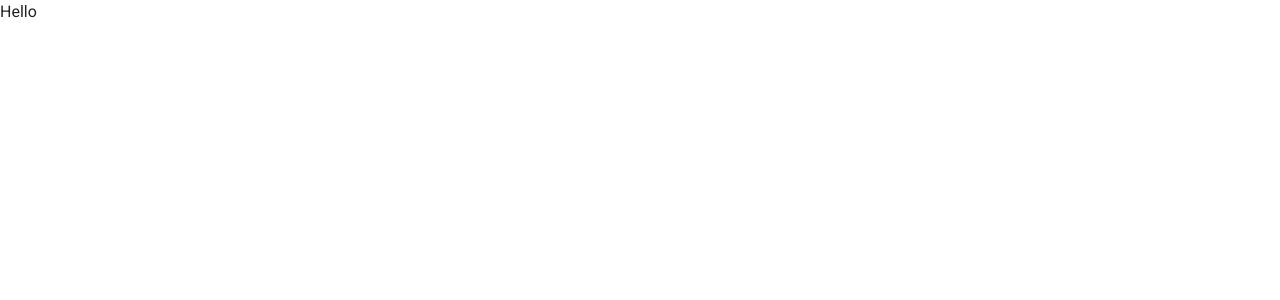
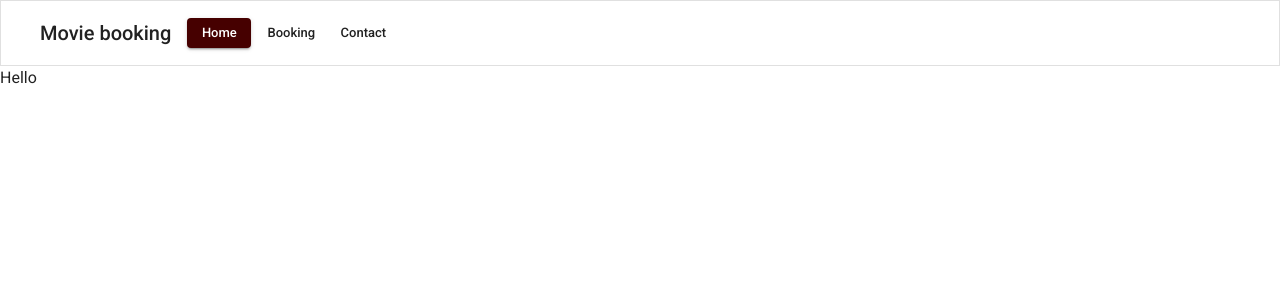
Before and after one commit to nainghtetlinn/movie-booking, a Next.js app: page / in a window 1280 px wide. Shown: the top 300 px of the page. Built offline with nearby package versions, Linux system fonts and the light colour scheme.

Commit message:
create navbar

```diff
--- /dev/null
+++ b/app/Navbar.tsx
@@ -0,0 +1,142 @@
+'use client'
+
+import MenuIcon from '@mui/icons-material/Menu'
+import CloseIcon from '@mui/icons-material/Close'
+import {
+  AppBar,
+  Toolbar,
+  Container,
+  Stack,
+  Typography,
+  IconButton,
+  Button,
+  List,
+  ListItem,
+  ListItemText,
+  ListItemButton,
+  Drawer,
+} from '@mui/material'
+import { useRouter, usePathname } from 'next/navigation'
+import { useState } from 'react'
+
+const Navbar = () => {
+  return (
+    <AppBar
+      position='relative'
+      color='transparent'
+      variant='outlined'
+      elevation={0}
+    >
+      <Toolbar>
+        <Container disableGutters maxWidth='lg'>
+          <Stack
+            direction='row'
+            alignItems='center'
+            justifyContent='space-between'
+          >
+            <Stack direction='row' alignItems='center'>
+              <MobileNavLinks />
+              <Typography variant='h6' className='mr-2'>
+                Movie booking
+              </Typography>
+              <LaptopNavLinks />
+            </Stack>
+          </Stack>
+        </Container>
+      </Toolbar>
+    </AppBar>
+  )
+}
+
+const LaptopNavLinks = () => {
+  const router = useRouter()
+  const currentRoute = usePathname()
+
+  return (
+    <Stack
+      direction='row'
+      alignItems='center'
+      gap={1}
+      sx={{
+        display: {
+          xs: 'none',
+          md: 'flex',
+        },
+        ml: 2,
+      }}
+    >
+      {navlinks.map(l => (
+        <Button
+          key={l.label}
+          size='small'
+          variant={currentRoute === l.href ? 'contained' : 'text'}
+          color={currentRoute === l.href ? 'primary' : 'inherit'}
+          sx={{ textTransform: 'capitalize' }}
+          onClick={() => router.push(l.href)}
+        >
+          {l.label}
+        </Button>
+      ))}
+    </Stack>
+  )
+}
+
+const MobileNavLinks = () => {
+  const router = useRouter()
+  const [open, setOpen] = useState(false)
+
+  const handleClose = () => setOpen(false)
+
+  return (
+    <>
+      <IconButton
+        color='inherit'
+        onClick={() => setOpen(true)}
+        sx={{
+          display: {
+            md: 'none',
+          },
+        }}
+      >
+        <MenuIcon />
+      </IconButton>
+      <Drawer anchor='left' open={open} onClose={handleClose}>
+        <AppBar
+          position='relative'
+          color='transparent'
+          variant='outlined'
+          elevation={0}
+        >
+          <Toolbar>
+            <IconButton onClick={handleClose}>
+              <CloseIcon />
+            </IconButton>
+            <Typography variant='h6'>Movie booking</Typography>
+          </Toolbar>
+        </AppBar>
+        <List sx={{ width: 250 }}>
+          {navlinks.map(l => (
+            <ListItem key={l.label} disablePadding>
+              <ListItemButton
+                onClick={() => {
+                  router.push(l.href)
+                  handleClose()
+                }}
+              >
+                <ListItemText primary={l.label} />
+              </ListItemButton>
+            </ListItem>
+          ))}
+        </List>
+      </Drawer>
+    </>
+  )
+}
+
+const navlinks = [
+  { label: 'Home', href: '/' },
+  { label: 'Booking', href: '/booking' },
+  { label: 'Contact', href: '/contact' },
+]
+
+export default Navbar
--- a/app/layout.tsx
+++ b/app/layout.tsx
@@ -2,6 +2,7 @@ import type { Metadata } from 'next'
 import './globals.css'
 
 import ThemeProvider from '@/providers/themeProvider'
+import Navbar from './Navbar'
 
 export const metadata: Metadata = {
   title: 'Create Next App',
@@ -16,7 +17,10 @@ export default function RootLayout({
   return (
     <html lang='en'>
       <body>
-        <ThemeProvider>{children}</ThemeProvider>
+        <ThemeProvider>
+          <Navbar />
+          <main>{children}</main>
+        </ThemeProvider>
       </body>
     </html>
   )
```
